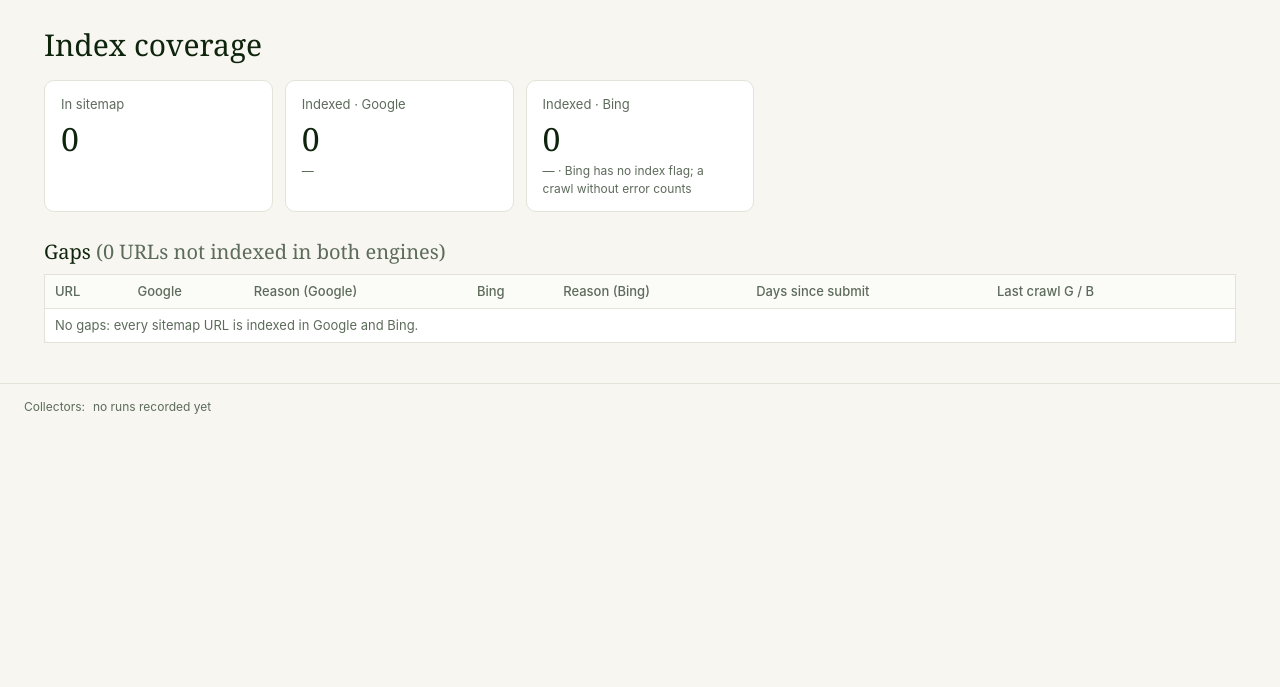
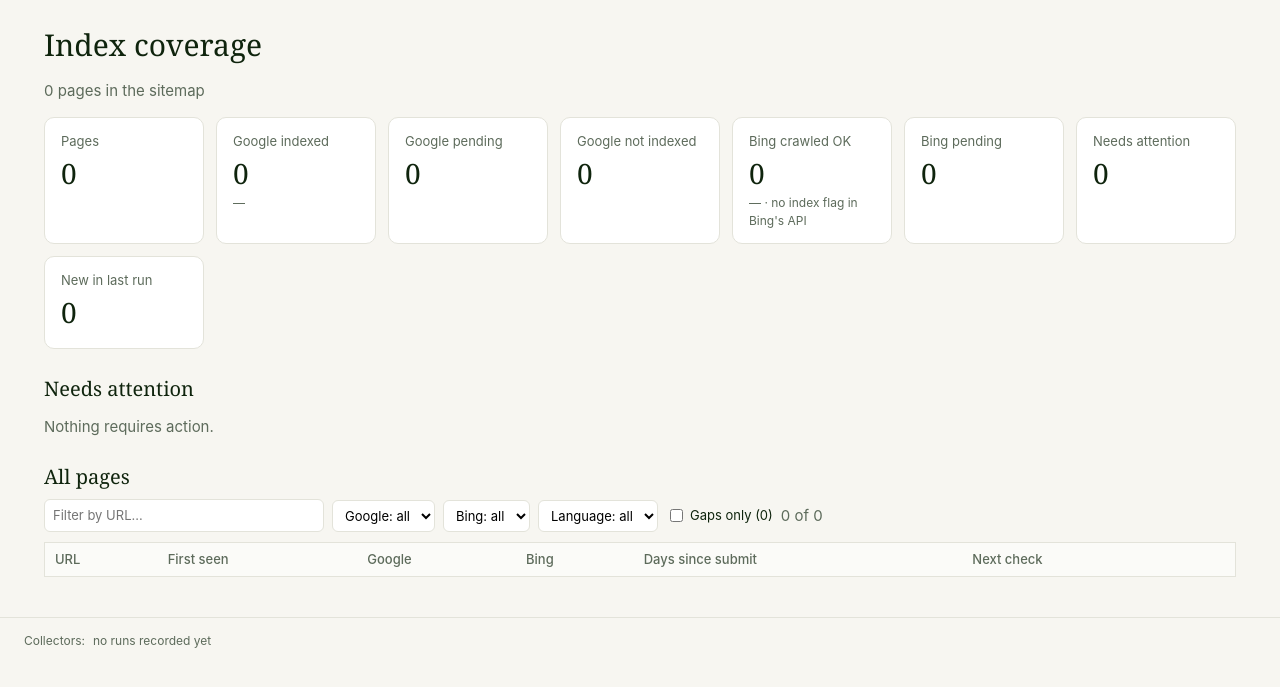
Before and after one commit to KohnDaniel/corvenia-search-monitor, a FastAPI app: page /coverage in a window 1280 px wide. Shown: the part 62-749 px from the top of the page. Run offline with FastAPI, Linux system fonts and the light colour scheme; lists and menus that the app fills with data are empty.

Commit message:
Index coverage: full page register with status tiles, filters and sorting; guided secrets script
Co-Authored-By: Claude Opus 5.5 <noreply@anthropic.com>

```diff
--- a/app/queries.py
+++ b/app/queries.py
@@ -147,19 +147,21 @@ def scorecard(store: Store, days: int = 28) -> dict:
 
 # ------------------------------------------------------------------ index coverage
 
+STATUSES = ("indexed", "pending", "not_indexed", "blocked", "check_failed", "unknown")
+
+
 def coverage(store: Store) -> dict:
+    """Every active sitemap URL (the register), status counts per engine, and open actions."""
     now = datetime.now(timezone.utc)
     inv = active_inventory(store)
-    gaps = []
+    pages = []
     for e in inv:
         g, b = e.get("google") or {}, e.get("bing") or {}
-        if g.get("status") == "indexed" and b.get("status") == "indexed":
-            continue
         sub = b.get("submitted_at") or b.get("first_submitted_at")
-        first = e.get("first_seen")
-        ref = sub or first
-        gaps.append({
-            "url": e["url"], "path": e.get("path") or e["url"], "language": e.get("language"),
+        ref = sub or e.get("first_seen")
+        pages.append({
+            "url": e["url"], "path": e.get("path") or e["url"], "language": e.get("language") or "en",
+            "first_seen": e.get("first_seen"), "next_check": e.get("next_check"),
             "google": g.get("status", "unknown"), "google_reason": g.get("detail") or g.get("coverage"),
             "google_last_crawl": g.get("last_crawl"),
             "bing": b.get("status", "unknown"), "bing_reason": b.get("detail"),
@@ -167,12 +169,16 @@ def coverage(store: Store) -> dict:
             "submitted_at": sub,
             "days_since_submit": (now - datetime.fromisoformat(ref.replace("Z", "+00:00"))).days if ref else None,
             "precheck_problem": (e.get("precheck") or {}).get("problem"),
+            "gap": not (g.get("status") == "indexed" and b.get("status") == "indexed"),
         })
-    gaps.sort(key=lambda x: (x["google"] == "indexed", -(x["days_since_submit"] or 0)))
-    counts = indexed_now(store)
+    pages.sort(key=lambda x: x["path"])
+    counts = {eng: {s: sum(p[eng] == s for p in pages) for s in STATUSES} for eng in ("google", "bing")}
     actions = [a for a in store.query("actions") if a.get("status") in ("open", "in_progress")]
-    return {"total": counts["total"], "google": counts["google"], "bing": counts["bing"],
-            "gaps": gaps, "open_actions": actions}
+    runs = [r for r in store.query("collector_runs", [("collector", "==", "indexing")]) if r.get("started")]
+    last = max(runs, key=lambda r: r["started"]) if runs else {}
+    return {"total": len(pages), "counts": counts, "pages": pages,
+            "gaps": [p for p in pages if p["gap"]], "open_actions": actions,
+            "new_last_run": (last.get("counts") or {}).get("new", 0), "last_run": last.get("started")}
 
 
 # ------------------------------------------------------------------ search performance
--- a/app/static/app.css
+++ b/app/static/app.css
@@ -87,6 +87,18 @@ svg.trend .grid { stroke: var(--line); }
 svg.trend .axis { font: 10px var(--sans); fill: var(--muted); }
 svg.trend .marker { stroke: var(--flame); stroke-width: 1; stroke-dasharray: 3 3; }
 
+.tiles.compact { grid-template-columns: repeat(auto-fill, minmax(160px, 1fr)); }
+.tiles.compact .tile { min-height: 0; }
+.tiles.compact .value { font-size: 28px; }
+.controls { display: flex; flex-wrap: wrap; align-items: center; gap: 8px; margin: 0 0 10px; }
+.controls input[type=search], .controls select { font: inherit; font-size: 13px; padding: 6px 8px; border: 1px solid var(--line); border-radius: 6px; background: var(--card); }
+.controls input[type=search] { flex: 0 1 280px; }
+.controls .check { font-size: 13px; display: flex; align-items: center; gap: 4px; }
+th[data-sort] { cursor: pointer; user-select: none; }
+th.asc::after { content: " ▲"; font-size: 9px; }
+th.desc::after { content: " ▼"; font-size: 9px; }
+td .reason { font-size: 12px; margin-top: 3px; }
+tr[hidden] { display: none; }
 .logfix { display: flex; flex-wrap: wrap; gap: 8px; margin-bottom: 14px; }
 .logfix input, .logfix select { font: inherit; font-size: 13px; padding: 6px 8px; border: 1px solid var(--line); border-radius: 6px; background: var(--card); }
 .logfix input[name=url] { flex: 1 1 260px; }
--- a/app/static/app.js
+++ b/app/static/app.js
@@ -24,6 +24,41 @@ document.querySelectorAll("button.resubmit").forEach((btn) => {
   });
 });
 
+// All-pages register: filter by URL text, Google/Bing status, language, gaps; click headers to sort.
+const reg = document.getElementById("register");
+if (reg) {
+  const rows = Array.from(reg.tBodies[0].rows);
+  const $ = (id) => document.getElementById(id);
+  const apply = () => {
+    const q = $("f-q").value.trim().toLowerCase();
+    const g = $("f-g").value, b = $("f-b").value, l = $("f-l").value, gap = $("f-gap").checked;
+    let n = 0;
+    rows.forEach((r) => {
+      const d = r.dataset;
+      const show = (!q || d.path.includes(q)) && (!g || d.g === g) && (!b || d.b === b) &&
+                   (!l || d.l === l) && (!gap || d.gap === "1");
+      r.hidden = !show;
+      if (show) n++;
+    });
+    $("f-count").textContent = `${n} of ${rows.length}`;
+  };
+  ["f-q", "f-g", "f-b", "f-l", "f-gap"].forEach((id) => $(id).addEventListener("input", apply));
+  let sortKey = null, asc = true;
+  reg.querySelectorAll("th[data-sort]").forEach((th) => {
+    th.addEventListener("click", () => {
+      const k = th.dataset.sort;
+      asc = sortKey === k ? !asc : true;
+      sortKey = k;
+      const val = (r) => k === "days" ? Number(r.dataset.days) : k === "google" ? r.dataset.g : k === "bing" ? r.dataset.b : r.dataset[k] || "";
+      rows.sort((a, c) => (val(a) > val(c) ? 1 : val(a) < val(c) ? -1 : 0) * (asc ? 1 : -1));
+      rows.forEach((r) => reg.tBodies[0].appendChild(r));
+      reg.querySelectorAll("th").forEach((h) => h.classList.remove("asc", "desc"));
+      th.classList.add(asc ? "asc" : "desc");
+    });
+  });
+  apply();
+}
+
 const form = document.getElementById("logfix");
 if (form) {
   form.addEventListener("submit", async (ev) => {
--- a/app/templates/coverage.html
+++ b/app/templates/coverage.html
@@ -2,37 +2,21 @@
 {% block title %}Index coverage{% endblock %}
 {% block content %}
 <h1>Index coverage</h1>
-<section class="tiles three">
-  <div class="tile"><div class="label">In sitemap</div><div class="value">{{ cov.total | num }}</div></div>
-  <div class="tile"><div class="label">Indexed · Google</div><div class="value">{{ cov.google.indexed | num }}</div><div class="sub">{{ cov.google.rate | pct }}</div></div>
-  <div class="tile"><div class="label">Indexed · Bing</div><div class="value">{{ cov.bing.indexed | num }}</div><div class="sub">{{ cov.bing.rate | pct }} · Bing has no index flag; a crawl without error counts</div></div>
+<p class="muted">{{ cov.total }} pages in the sitemap{% if cov.last_run %} · register updated {{ cov.last_run[:16] | replace("T", " ") }} UTC{% endif %}</p>
+{% set gc, bc = cov.counts.google, cov.counts.bing %}
+<section class="tiles compact">
+  <div class="tile"><div class="label">Pages</div><div class="value">{{ cov.total }}</div></div>
+  <div class="tile"><div class="label">Google indexed</div><div class="value">{{ gc.indexed }}</div><div class="sub">{{ (gc.indexed / cov.total) | pct if cov.total else "—" }}</div></div>
+  <div class="tile"><div class="label">Google pending</div><div class="value">{{ gc.pending + gc.unknown }}</div></div>
+  <div class="tile"><div class="label">Google not indexed</div><div class="value">{{ gc.not_indexed + gc.blocked }}</div></div>
+  <div class="tile"><div class="label">Bing crawled OK</div><div class="value">{{ bc.indexed }}</div><div class="sub">{{ (bc.indexed / cov.total) | pct if cov.total else "—" }} · no index flag in Bing's API</div></div>
+  <div class="tile"><div class="label">Bing pending</div><div class="value">{{ bc.pending + bc.unknown }}</div></div>
+  <div class="tile"><div class="label">Needs attention</div><div class="value">{{ cov.open_actions | length }}</div></div>
+  <div class="tile"><div class="label">New in last run</div><div class="value">{{ cov.new_last_run }}</div></div>
 </section>
 
-<h2>Gaps <span class="muted">({{ cov.gaps | length }} URLs not indexed in both engines)</span></h2>
-<div class="scroll">
-<table class="data">
-  <thead><tr><th>URL</th><th>Google</th><th>Reason (Google)</th><th>Bing</th><th>Reason (Bing)</th><th>Days since submit</th><th>Last crawl G / B</th><th></th></tr></thead>
-  <tbody>
-  {% for g in cov.gaps %}
-    <tr>
-      <td class="url"><a href="{{ g.url }}" target="_blank" rel="noopener">{{ g.path }}</a>{% if g.precheck_problem %}<div class="warn">pre-check: {{ g.precheck_problem }}</div>{% endif %}</td>
-      <td><span class="st {{ g.google }}">{{ g.google }}</span></td>
-      <td class="reason">{{ g.google_reason or "" }}</td>
-      <td><span class="st {{ g.bing }}">{{ g.bing }}</span></td>
-      <td class="reason">{{ g.bing_reason or "" }}</td>
-      <td class="n">{{ g.days_since_submit if g.days_since_submit is not none else "—" }}</td>
-      <td class="nowrap">{{ g.google_last_crawl | day }} / {{ g.bing_last_crawl | day }}</td>
-      <td>{% if g.bing != "indexed" %}<button class="resubmit" data-url="{{ g.url }}">Resubmit to Bing</button>{% endif %}</td>
-    </tr>
-  {% else %}
-    <tr><td colspan="8" class="muted">No gaps: every sitemap URL is indexed in Google and Bing.</td></tr>
-  {% endfor %}
-  </tbody>
-</table>
-</div>
-
+<h2>Needs attention</h2>
 {% if cov.open_actions %}
-<h2>Open actions <span class="muted">({{ cov.open_actions | length }})</span></h2>
 <table class="data">
   <thead><tr><th>Rule</th><th>URL</th><th>Detail</th><th>Suggested fix</th><th>Opened</th></tr></thead>
   <tbody>
@@ -41,5 +25,42 @@
   {% endfor %}
   </tbody>
 </table>
+{% else %}
+<p class="muted">Nothing requires action.</p>
 {% endif %}
+
+<h2>All pages</h2>
+<div class="controls" id="reg-controls">
+  <input id="f-q" type="search" placeholder="Filter by URL…">
+  <select id="f-g"><option value="">Google: all</option>{% for s, n in gc.items() if n %}<option value="{{ s }}">Google: {{ s | replace("_", " ") }} ({{ n }})</option>{% endfor %}</select>
+  <select id="f-b"><option value="">Bing: all</option>{% for s, n in bc.items() if n %}<option value="{{ s }}">Bing: {{ s | replace("_", " ") }} ({{ n }})</option>{% endfor %}</select>
+  <select id="f-l"><option value="">Language: all</option><option value="en">English</option><option value="no">Norwegian</option><option value="sv">Swedish</option></select>
+  <label class="check"><input type="checkbox" id="f-gap"> Gaps only ({{ cov.gaps | length }})</label>
+  <span class="muted" id="f-count"></span>
+</div>
+<div class="scroll">
+<table class="data" id="register">
+  <thead><tr>
+    <th data-sort="path">URL</th><th data-sort="first_seen">First seen</th><th data-sort="google">Google</th>
+    <th data-sort="bing">Bing</th><th data-sort="days" class="n">Days since submit</th><th data-sort="next_check">Next check</th><th></th>
+  </tr></thead>
+  <tbody>
+  {% for p in cov.pages %}
+    <tr data-path="{{ p.path | lower }}" data-g="{{ p.google }}" data-b="{{ p.bing }}" data-l="{{ p.language }}" data-gap="{{ 1 if p.gap else 0 }}"
+        data-first_seen="{{ p.first_seen or '' }}" data-next_check="{{ p.next_check or '' }}" data-days="{{ p.days_since_submit if p.days_since_submit is not none else -1 }}">
+      <td class="url"><a href="{{ p.url }}" target="_blank" rel="noopener">{{ p.path }}</a>{% if p.precheck_problem %}<div class="warn">pre-check: {{ p.precheck_problem }}</div>{% endif %}</td>
+      <td class="nowrap">{{ p.first_seen | day }}</td>
+      <td><span class="st {{ p.google }}">{{ p.google | replace("_", " ") }}</span>
+        {% if p.google_reason %}<div class="reason">{{ p.google_reason }}</div>{% endif %}
+        {% if p.google_last_crawl %}<div class="reason">last crawl {{ p.google_last_crawl | day }}</div>{% endif %}</td>
+      <td><span class="st {{ p.bing }}">{{ p.bing | replace("_", " ") }}</span>
+        {% if p.bing_reason %}<div class="reason">{{ p.bing_reason }}</div>{% endif %}</td>
+      <td class="n">{{ p.days_since_submit if p.days_since_submit is not none else "—" }}</td>
+      <td class="nowrap">{{ p.next_check | day }}</td>
+      <td>{% if p.bing != "indexed" %}<button class="resubmit" data-url="{{ p.url }}">Resubmit to Bing</button>{% endif %}</td>
+    </tr>
+  {% endfor %}
+  </tbody>
+</table>
+</div>
 {% endblock %}
```
Also changed, not shown: 1 other file.
